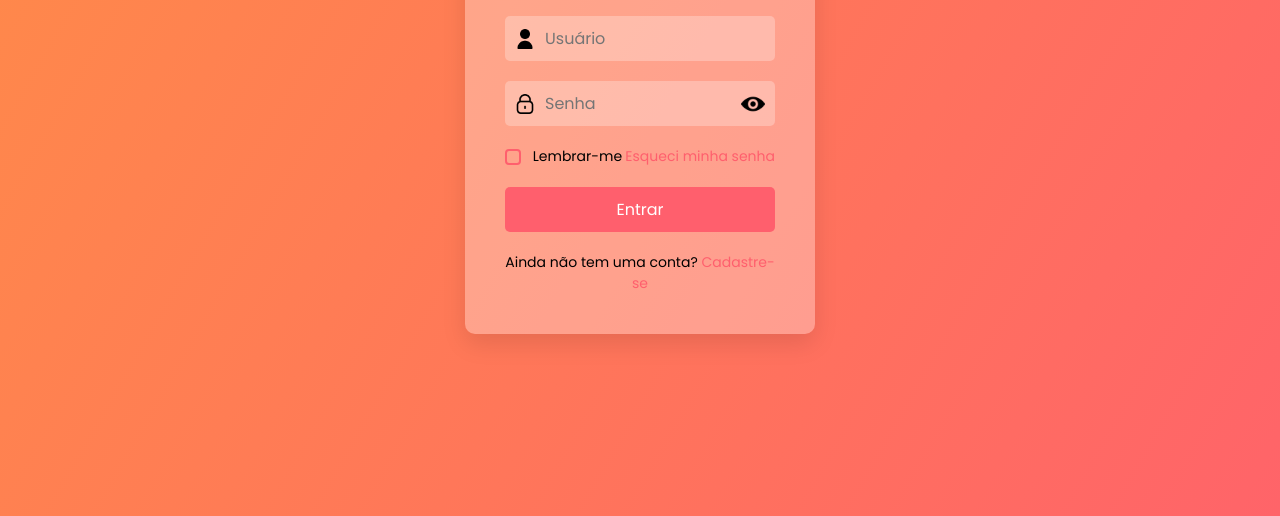
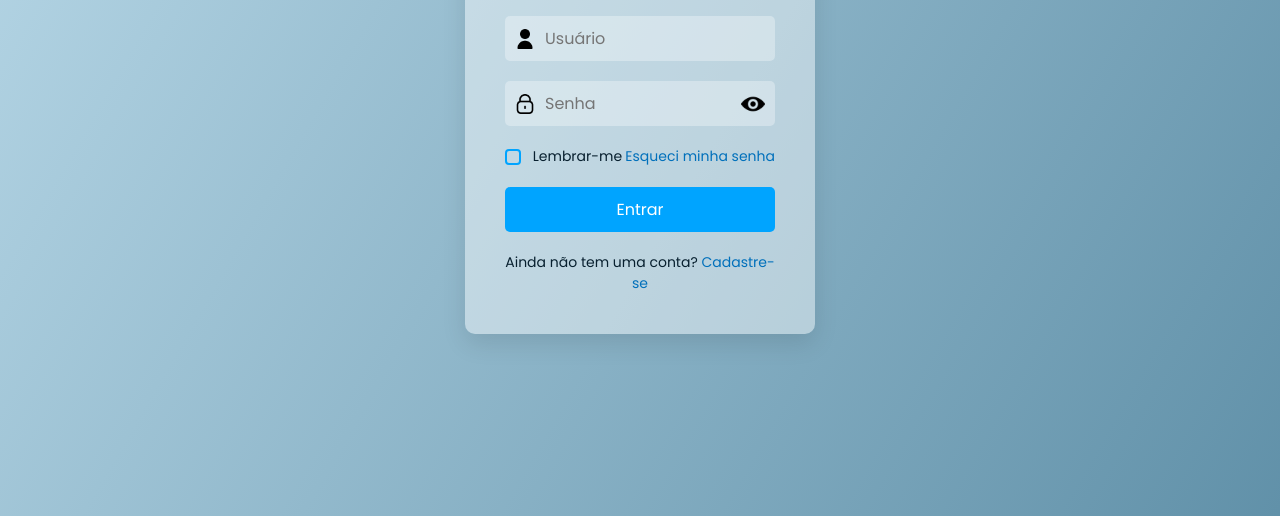
Before and after one commit to vinizzfnt/Vinisoficius, a plain HTML site: page index.html in a window 1280 px wide. Shown: the part 284-800 px from the top of the page. Drawn offline with Linux system fonts and the light colour scheme.

Commit message:
resolvendo bugs e atualizando arquivos

```diff
--- a/style.css
+++ b/style.css
@@ -9,26 +9,28 @@
 }
 
 :root {
-  --bg1: #ff9a3c;
-  --bg2: #ff5f6d;
-  --bg3: #ffc371;
-  --text-color: #000;
+  --bg1: #d9f3ff;
+  --bg2: #5688a1;
+  --bg3: #e9faff;
+  --text-color: #08202f;
 
-  --container-bg: #ffffff4f;
-  --input-bg: #ffffff44;
+  --container-bg: #ffffff70;
+  --input-bg: #ffffff50;
 
-  --button-bg: #ff5f6d;
-  --button-hover: #ff3b4f;
+  --button-bg: #00a4ff;
+  --button-hover: #0088d6;
 
-  --link-color: #ff5f6d;
+  --link-color: #0070bb;
 
-  --checkbox-border: #ff5f6d;
-  --checkbox-bg: #ff5f6d;
+  --checkbox-border: #00a4ff;
+  --checkbox-bg: #00a4ff;
 }
+
+
 
 .dark-theme {
   --bg1: #0a1c2d;
-  --bg2: #0f2f4f;
+  --bg2: #41a0ff;
   --bg3: #072032;
   --text-color: #e7f3ff;
 
```
